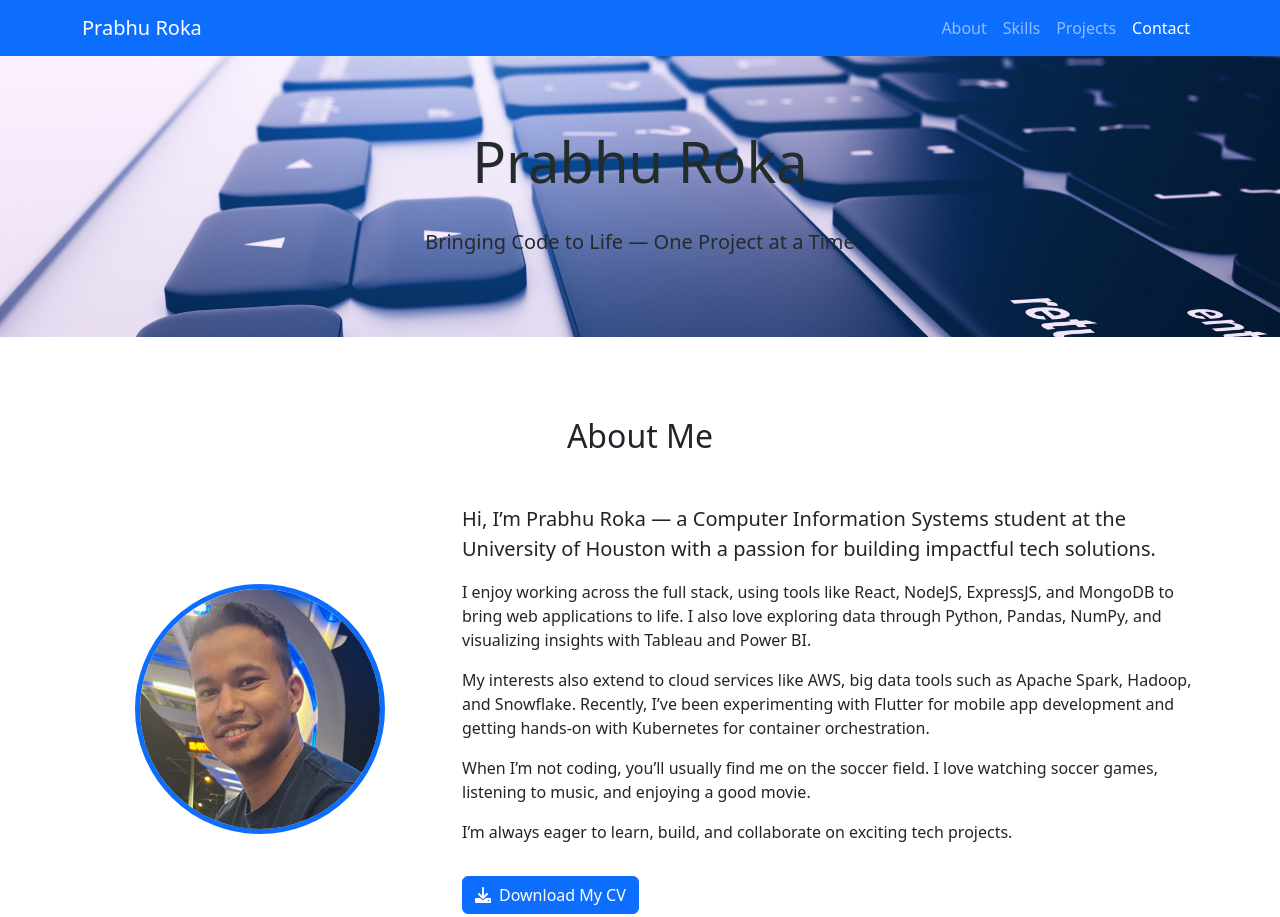
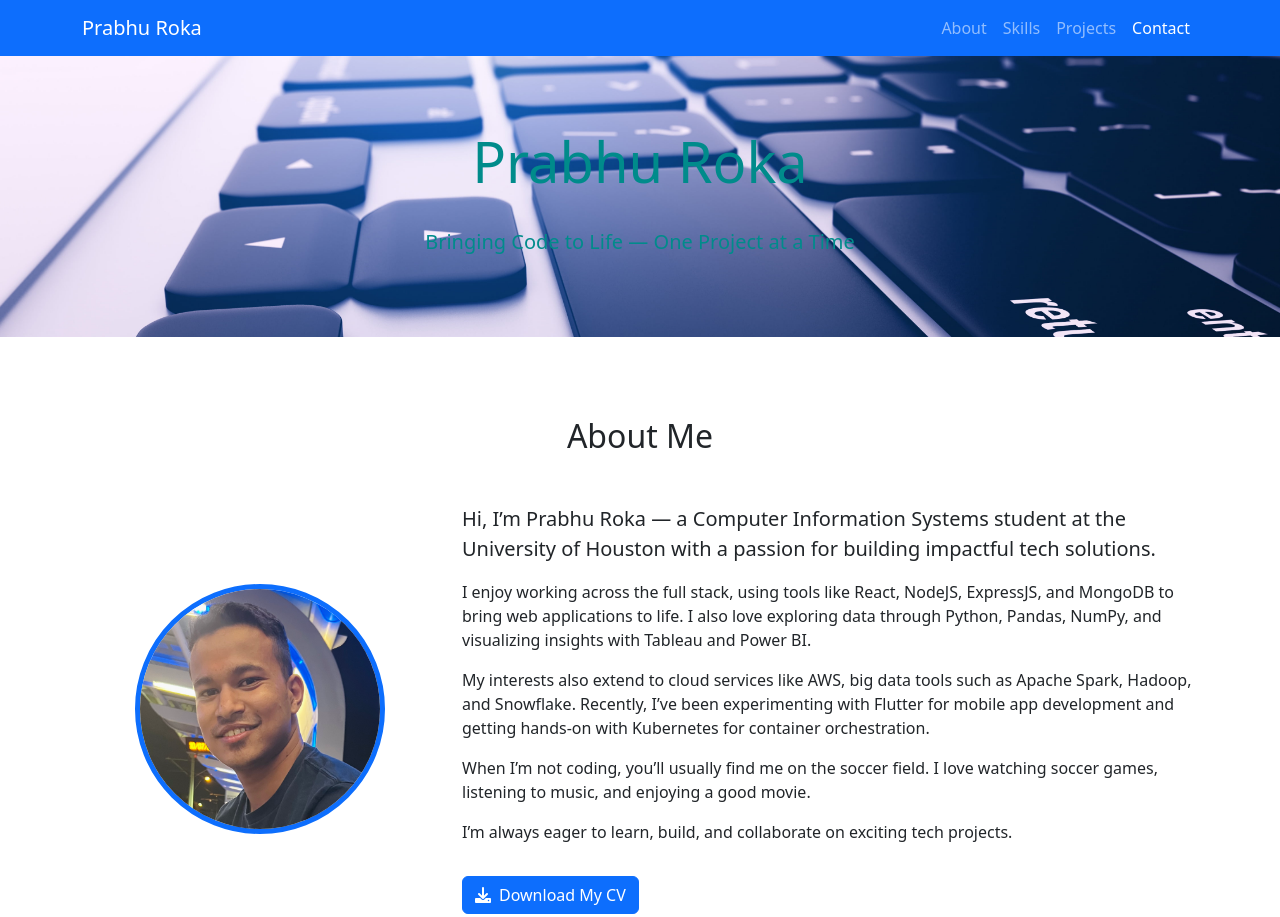
Before and after one commit to prabhuroka/prabhuroka.github.io, a website: page index.html in a window 1280 px wide. Shown: the top 917 px of the page. Drawn offline with nearby package versions, Linux system fonts and the light colour scheme.

Commit message:
Update style.css

```diff
--- a/css/style.css
+++ b/css/style.css
@@ -23,7 +23,7 @@ html {
     background-size: cover;
     background-position: center;
     background-repeat: no-repeat;
-    color: 	#232B2B;
+    color: 	#008B8B;
     margin-bottom: 2rem;
     position: relative;
     z-index: 1;
```
